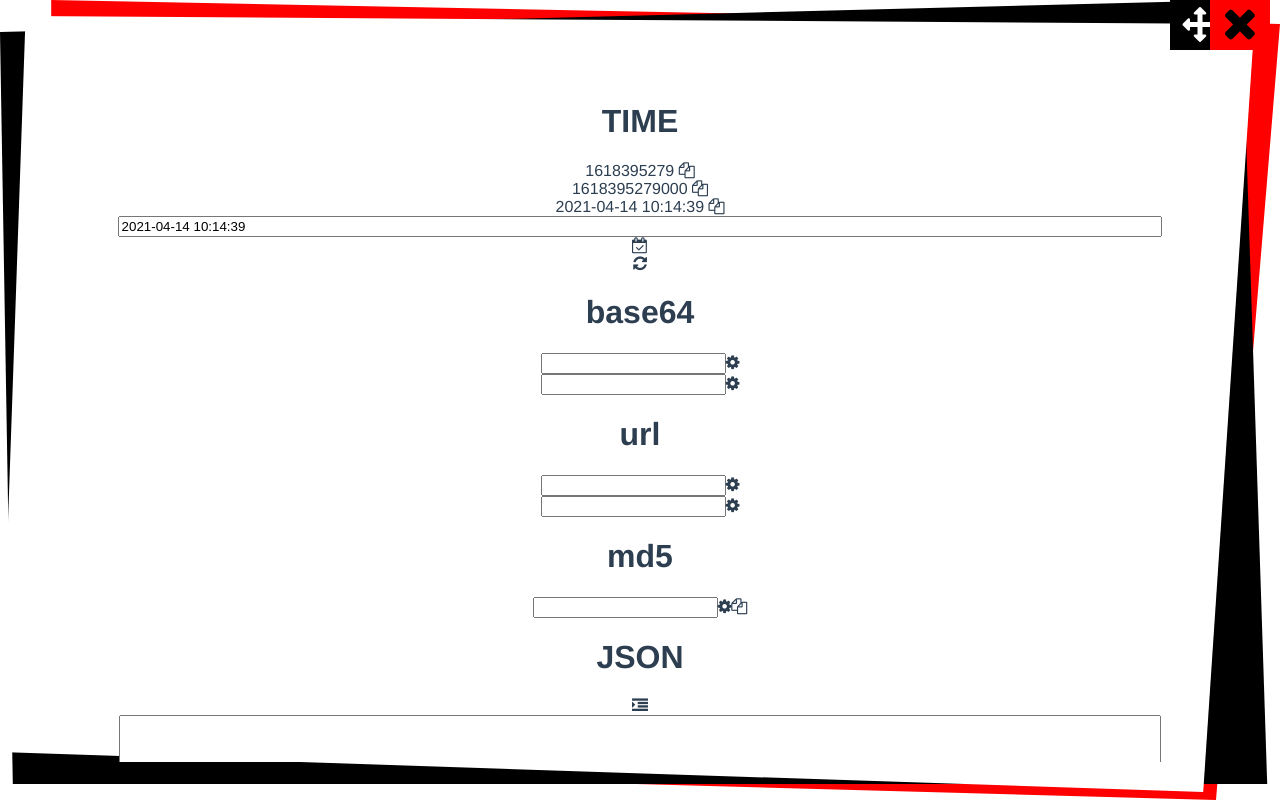
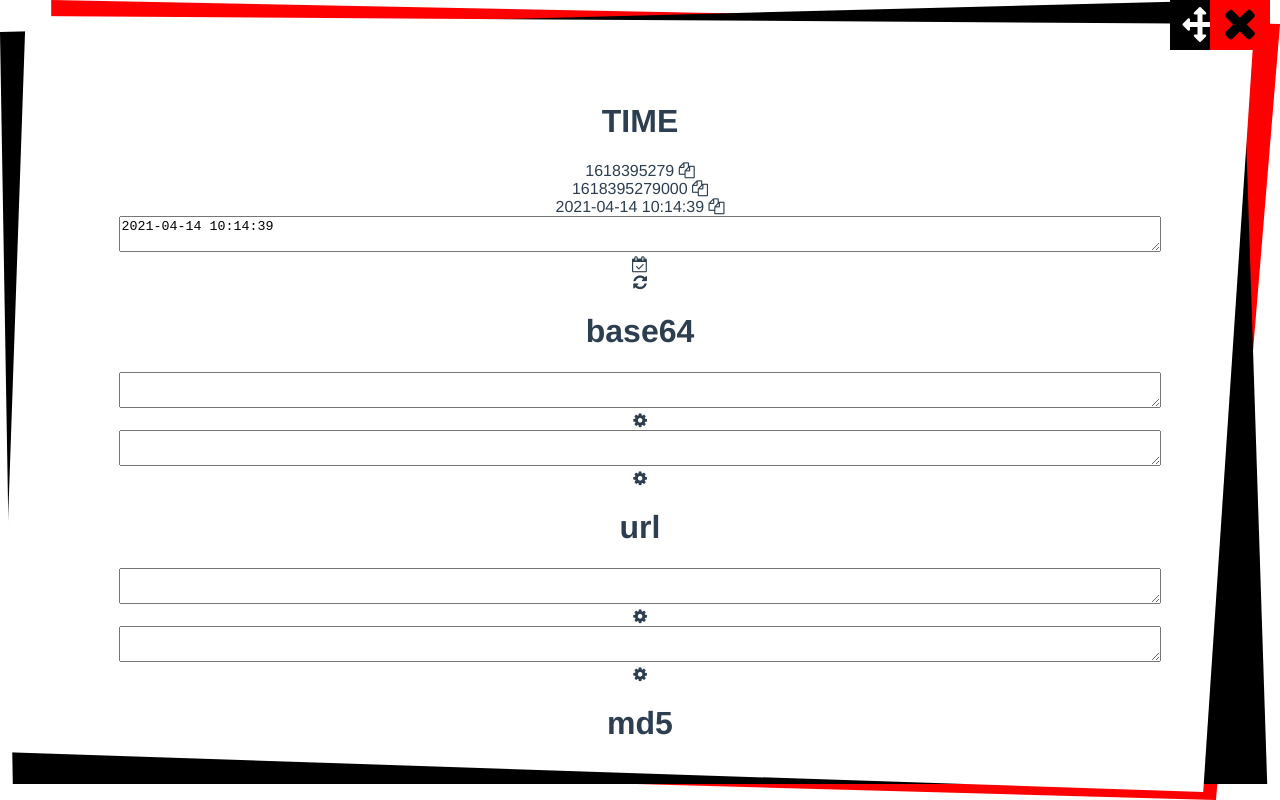
Before and after one commit to zalath/envboot-p5b, a Vue app: page /#/tool in a window 1280 px wide. Built offline with nearby package versions, Linux system fonts and the light colour scheme.

Commit message:
conf moving options

```diff
--- a/src/com/js/api/conf.js
+++ b/src/com/js/api/conf.js
@@ -23,7 +23,7 @@ conf.init = function(ipc) {
     starterwin.on('close', function() {
         cwin = null
     })
-    // if (!process.env.IS_TEST)starterwin.webContents.openDevTools();
+    if (!process.env.IS_TEST)starterwin.webContents.openDevTools();
     ipc.once('confclose',function(event){
         try {
             starterwin.close()
--- a/src/views/Conf.vue
+++ b/src/views/Conf.vue
@@ -6,19 +6,13 @@
 
       <h2>starter</h2>
       <div v-for='(s,ind) in config.starter' :key='ind'>
-        <div v-if='s != ""'>
-          <span>{{ind}}:</span>
-          <input @change='changeval($event,"starter",ind,"name")' :value='s.name'/>
-          <input @change='changeval($event,"starter",ind,"path")' :value='s.path'/>
-          <div class="fa fa-minus funcbtn" @click="del('starter',ind)"></div>
-          <div v-if="ind>0 && isCanEmtpyLine" class="fa fa-reply funcbtn" @click="emptyline(ind)"></div>
-          <i class="hidden">{{isCanEmtpyLine=true}}</i>
-        </div>
-        <div v-else>
-          <span>{{ind}}:</span>
-          <div class="fa fa-minus funcbtn" @click="del('starter',ind)"></div>
-          <i class="hidden">{{isCanEmtpyLine=false}}</i>
-        </div>
+        <span>{{ind}}:</span>
+        <input v-if='s != ""' @change='changeval($event,"starter",ind,"name")' :value='s.name'/>
+        <input v-if='s != ""' @change='changeval($event,"starter",ind,"path")' :value='s.path'/>
+        <div class="fa fa-times funcbtn" @click="del('starter',ind)"></div>
+        <!-- <div v-if="ind>0 && isCanEmtpyLine" class="fa fa-reply funcbtn" @click="emptyline(ind)"></div> -->
+        <!-- <i class="hidden">{{isCanEmtpyLine=true}}</i> -->
+        <div class="fa fa-reorder funcbtn" @click="move('starter',ind)"></div>
       </div>
       <br/>
       <div>
--- a/src/views/Tool.vue
+++ b/src/views/Tool.vue
@@ -18,7 +18,7 @@
             {{dateval}}
             <a class="fa fa-copy" @click="copy(dateval)"></a>
             <br/>
-            <input class="wNine" v-model="dateval" /><br/>
+            <textarea class="wNine" v-model="dateval" /><br/>
             <a title='convert' class='fa fa-calendar-check-o' @click="convert()"></a>
             <br/>
             <a title='refresh' class='fa fa-refresh' @click="settime()"></a>
@@ -27,23 +27,28 @@
         <div class="tbox">
           <h1>base64</h1>
           <div>
-            <input v-model="debase64val"/>
+            <textarea class="wNine" v-model="debase64val"/>
+            <br/>
             <a class="fa fa-cog" @click="base64()"></a>
             <br />
-            <input v-model="base64val"/>
+            <textarea class="wNine" v-model="base64val"/>
+            <br/>
             <a class="fa fa-cog" @click="debase64()"></a>
           </div>
           <h1>url</h1>
           <div>
-            <input v-model="deurlval"/>
+            <textarea class="wNine" v-model="deurlval"/>
+            <br/>
             <a class="fa fa-cog" @click="url()"></a>
             <br/>
-            <input v-model="urlval"/>
+            <textarea class="wNine" v-model="urlval"/>
+            <br/>
             <a class="fa fa-cog" @click="deurl()"></a>
           </div>
           <h1>md5</h1>
           <div>
-            <input v-model="md5str" />
+            <textarea class="wNine" v-model="md5str" />
+            <br/>
             <a class="fa fa-cog" @click="md5()"></a>
             <a class="fa fa-copy" @click="copy(md5str)"></a>
           </div>
```
